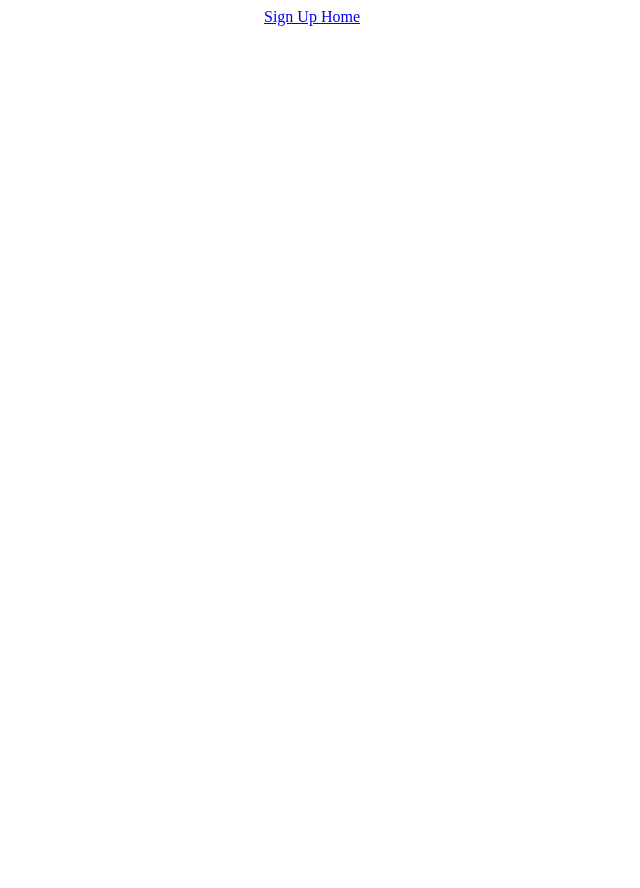
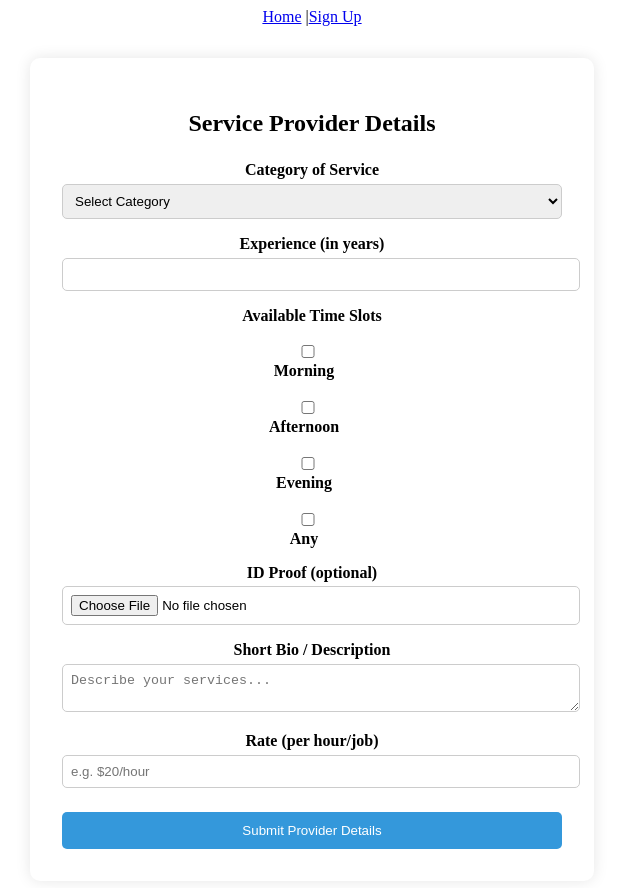
Before and after one commit to ritz-2015/Local-Service-Provider, a React (Create React App) app in the folder frontend/: page /provider-form in a window 1280 px wide. Before the commit this address had no page. Shown: the top 888 px of the page, without its empty margins (328-968 px from the left). Before the commit the page ends 800 px from the top, so only its background shows below. Built offline with nearby package versions, Linux system fonts and the light colour scheme.

Commit message:
provider form created

```diff
--- a/frontend/src/App.js
+++ b/frontend/src/App.js
@@ -2,16 +2,20 @@ import './App.css';
 import {BrowserRouter as Router, Route, Routes, Link} from 'react-router-dom' //instead of Swutch, we use Routes
 import Home from './pages/Home';
 import Signup from './pages/Signup';
+import ProviderForm from './pages/ProviderForm';
 
 function App() {
   return(
     <div className="App">
       <Router>
-        <Link to="/signup"> Sign Up  </Link>
-        <Link to="/"> Home  </Link>
+        <nav>
+          <Link to="/">Home</Link> |
+          <Link to="/signup">Sign Up</Link>
+        </nav>
         <Routes>
           <Route path="/" element={<Home/>} />       {/* instead of exact component we use element */}
           <Route path="/signup" element={<Signup/>} />
+          <Route path="/provider-form" element={<ProviderForm />} />
         </Routes>
       </Router>
     </div>
--- a/frontend/src/pages/Home.js
+++ b/frontend/src/pages/Home.js
@@ -56,9 +56,10 @@ function Home() {
 
 
       <section className="cta-buttons">
-        <button onClick={() => navigate('/hire')}>Hire a Service</button>
-        <button onClick={() => navigate('/join')}>Join as a Provider</button>
+        <button onClick={() => navigate('/signup?role=customer')}>Hire a Service</button>
+        <button onClick={() => navigate('/signup?role=provider')}>Join as a Provider</button>
       </section>
+
     </div>
   );
 }
--- /dev/null
+++ b/frontend/src/pages/ProviderForm.js
@@ -0,0 +1,100 @@
+// src/pages/ProviderForm.js
+import React, { useState } from 'react';
+import axios from 'axios';
+import '../pagescss/ProviderForm.css';
+
+function ProviderForm() {
+  const [formData, setFormData] = useState({
+    category: "",
+    experience: "",
+    timeSlots: [],
+    bio: "",
+    rate: "",
+    idProof: null,
+  });
+
+  const categories = ["Maid", "Plumber", "Electrician", "Nanny","Any"];
+  const timeOptions = ["Morning", "Afternoon", "Evening","Any"];
+
+  const handleChange = (e) => {
+    const { name, value, type, files } = e.target;
+    if (type === "file") {
+      setFormData({ ...formData, [name]: files[0] });
+    } else {
+      setFormData({ ...formData, [name]: value });
+    }
+  };
+
+  const handleTimeSlotChange = (slot) => {
+    const newSlots = formData.timeSlots.includes(slot)
+      ? formData.timeSlots.filter((s) => s !== slot)
+      : [...formData.timeSlots, slot];
+    setFormData({ ...formData, timeSlots: newSlots });
+  };
+
+  const handleSubmit = (e) => {
+    e.preventDefault();
+    console.log("Provider Data:", formData);
+
+    // Example: POST to server
+    const formDataToSend = new FormData();
+    Object.entries(formData).forEach(([key, value]) => {
+      if (Array.isArray(value)) {
+        value.forEach((v) => formDataToSend.append(key, v));
+      } else {
+        formDataToSend.append(key, value);
+      }
+    });
+
+    axios.post('http://localhost:3001/providers', formDataToSend)
+      .then((res) => {
+        alert("Provider details submitted!");
+      })
+      .catch((err) => console.error(err));
+  };
+
+  return (
+    <div className="provider-form">
+      <h2>Service Provider Details</h2>
+      <form onSubmit={handleSubmit}>
+        <label>Category of Service</label>
+        <select name="category" value={formData.category} onChange={handleChange} required>
+          <option value="">Select Category</option>
+          {categories.map((c) => (
+            <option key={c} value={c}>{c}</option>
+          ))}
+        </select>
+
+        <label>Experience (in years)</label>
+        <input type="number" name="experience" value={formData.experience} onChange={handleChange} required />
+
+        <label>Available Time Slots</label>
+        <div className="time-slots">
+          {timeOptions.map((slot) => (
+            <label key={slot}>
+              <input
+                type="checkbox"
+                checked={formData.timeSlots.includes(slot)}
+                onChange={() => handleTimeSlotChange(slot)}
+              />
+              {slot}
+            </label>
+          ))}
+        </div>
+
+        <label>ID Proof (optional)</label>
+        <input type="file" name="idProof" onChange={handleChange} />
+
+        <label>Short Bio / Description</label>
+        <textarea name="bio" value={formData.bio} onChange={handleChange} placeholder="Describe your services..." />
+
+        <label>Rate (per hour/job)</label>
+        <input type="text" name="rate" value={formData.rate} onChange={handleChange} placeholder="e.g. $20/hour" required />
+
+        <button type="submit">Submit Provider Details</button>
+      </form>
+    </div>
+  );
+}
+
+export default ProviderForm;
--- a/frontend/src/pages/Signup.js
+++ b/frontend/src/pages/Signup.js
@@ -1,22 +1,27 @@
 import React from 'react';
+import { useLocation,useNavigate } from 'react-router-dom';
 import { Formik, Form, Field, ErrorMessage } from 'formik';
 import '../pagescss/Signup.css';
 import * as Yup from 'yup';
 import axios from 'axios';
 
 function Signup() {
+    const location = useLocation();
+    const queryParams = new URLSearchParams(location.search);
+    const roleFromURL = queryParams.get('role') || "";  // 'provider' or 'customer'
+    const navigate = useNavigate();
+
     const initialValues = {
         name: "",
         email: "",
         phoneno: "",
         password: "",
         confirmPassword: "",
-        role: ""
+        role: roleFromURL,  // pre-fill from URL
     };
 
     const validationSchema = Yup.object().shape({
-        name: Yup.string()
-            .required("Name is required"),
+        name: Yup.string().required("Name is required"),
 
         email: Yup.string()
             .matches(/^[a-zA-Z0-9._%+-]+@gmail\.com$/, "Enter a valid Gmail address")
@@ -37,20 +42,23 @@ function Signup() {
             .oneOf([Yup.ref('password'), null], "Passwords must match")
             .required("Please confirm your password"),
 
-        role: Yup.string()
-            .required("Please select a user type"),
+        role: Yup.string().required("Please select a user type"),
     });
 
-
     const onSubmit = (data) => {
-        axios.post('http://localhost:3001/users',data).then((response)=>{
-        console.log("Working");
+        axios.post('http://localhost:3001/users', data).then((response) => {
+            console.log("User registered:", data);
+            if (data.role === "provider") {
+                navigate("/provider-form"); // 👈 go to extra form
+            } else {
+                alert("Sign Up Successful!");
+            }
         });
     };
 
     return (
         <div className="signup">
-            <Formik initialValues={initialValues} onSubmit={onSubmit} validationSchema={validationSchema}>
+            <Formik initialValues={initialValues} onSubmit={onSubmit} validationSchema={validationSchema} enableReinitialize>
                 <Form className="formContainer">
                     <label>Name</label>
                     <ErrorMessage name="name" component="span" />
--- /dev/null
+++ b/frontend/src/pagescss/ProviderForm.css
@@ -0,0 +1,48 @@
+.provider-form {
+  max-width: 500px;
+  margin: 2rem auto;
+  padding: 2rem;
+  background: #fff;
+  border-radius: 10px;
+  box-shadow: 0 0 15px rgba(0,0,0,0.1);
+}
+
+.provider-form h2 {
+  text-align: center;
+  margin-bottom: 1.5rem;
+}
+
+.provider-form label {
+  display: block;
+  margin-top: 1rem;
+  font-weight: 600;
+}
+
+.provider-form input,
+.provider-form select,
+.provider-form textarea {
+  width: 100%;
+  padding: 0.5rem;
+  margin-top: 0.3rem;
+  border-radius: 5px;
+  border: 1px solid #ccc;
+}
+
+.time-slots label {
+  margin-right: 1rem;
+}
+
+.provider-form button {
+  margin-top: 1.5rem;
+  width: 100%;
+  padding: 0.7rem;
+  background: #3498db;
+  color: white;
+  border: none;
+  border-radius: 5px;
+  cursor: pointer;
+}
+
+.provider-form button:hover {
+  background: #2980b9;
+}
```
